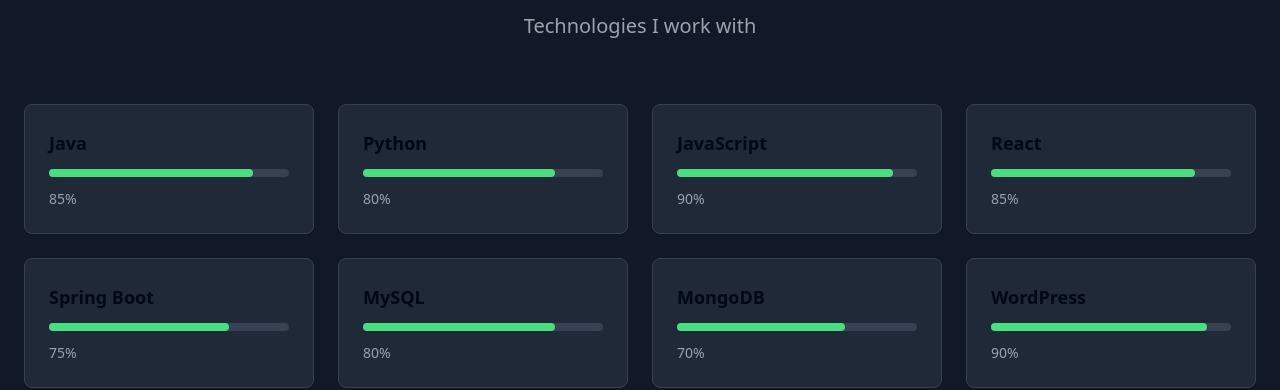
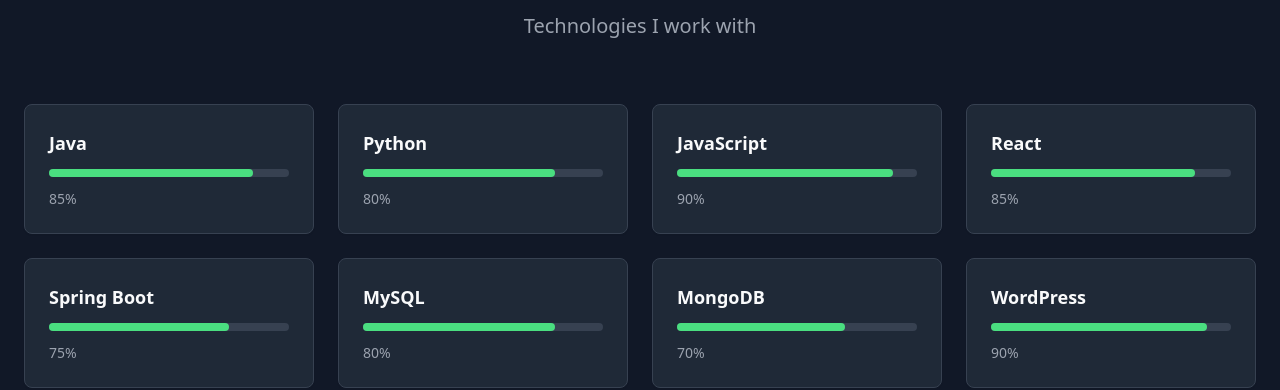
Before and after one commit to Mherath05/madhushankaherath, a React (Vite) app: page / in a window 1280 px wide. Shown: the part 1886-2276 px from the top of the page. Built offline with nearby package versions, Linux system fonts and the light colour scheme.

Commit message:
Visual edit in Lovable
Edited UI in Lovable

```diff
--- a/src/components/SkillsSection.tsx
+++ b/src/components/SkillsSection.tsx
@@ -37,7 +37,7 @@ const SkillsSection = () => {
           {skills.map((skill, index) => <Card key={index} className="bg-gray-800 border-gray-700 hover:border-green-400 transition-colors">
               <CardContent className="p-6">
                 <div className="space-y-3">
-                  <h3 className="font-semibold text-lg">{skill.name}</h3>
+                  <h3 className="font-semibold text-lg text-gray-50">{skill.name}</h3>
                   <div className="w-full bg-gray-700 rounded-full h-2">
                     <div style={{
                   width: `${skill.level}%`
```
